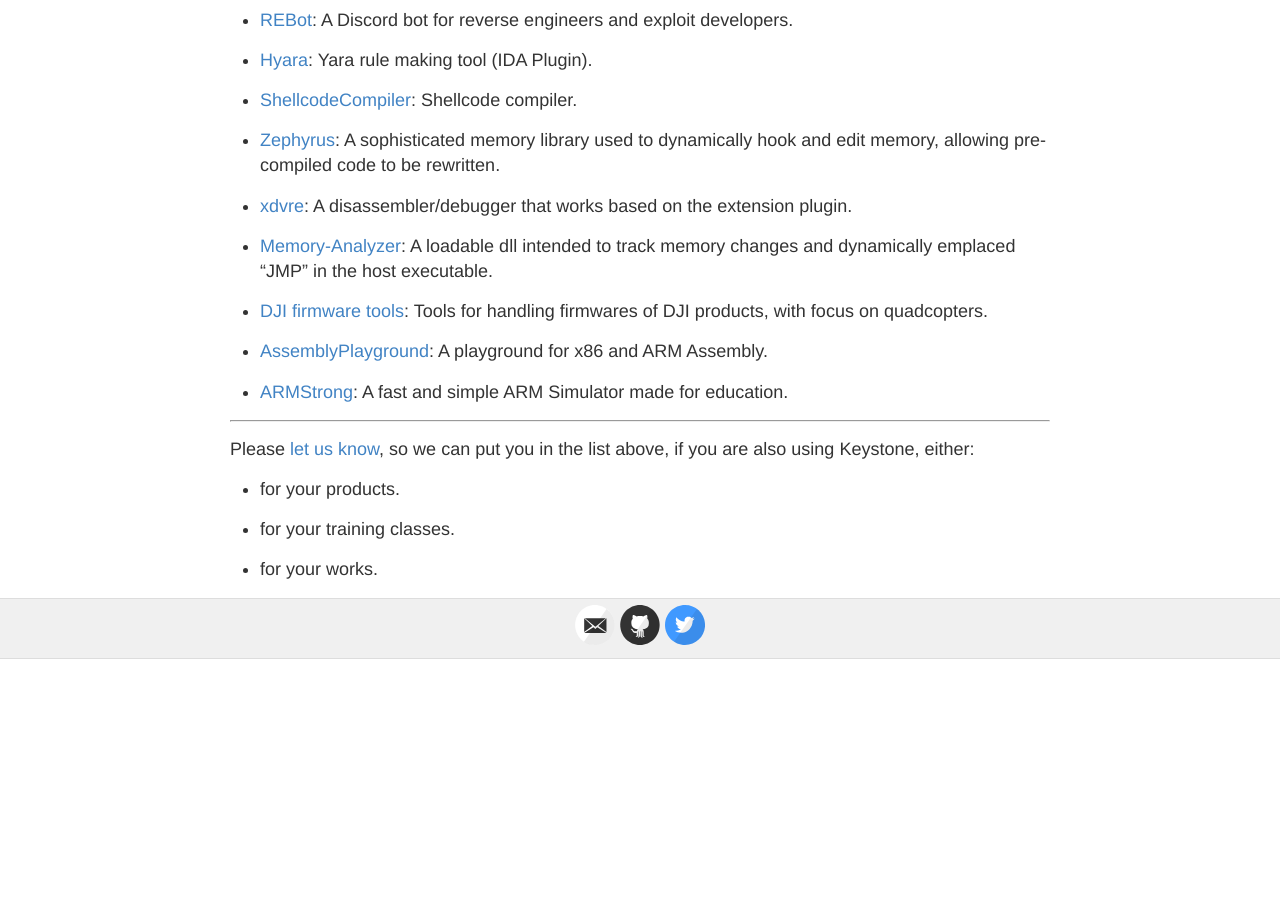
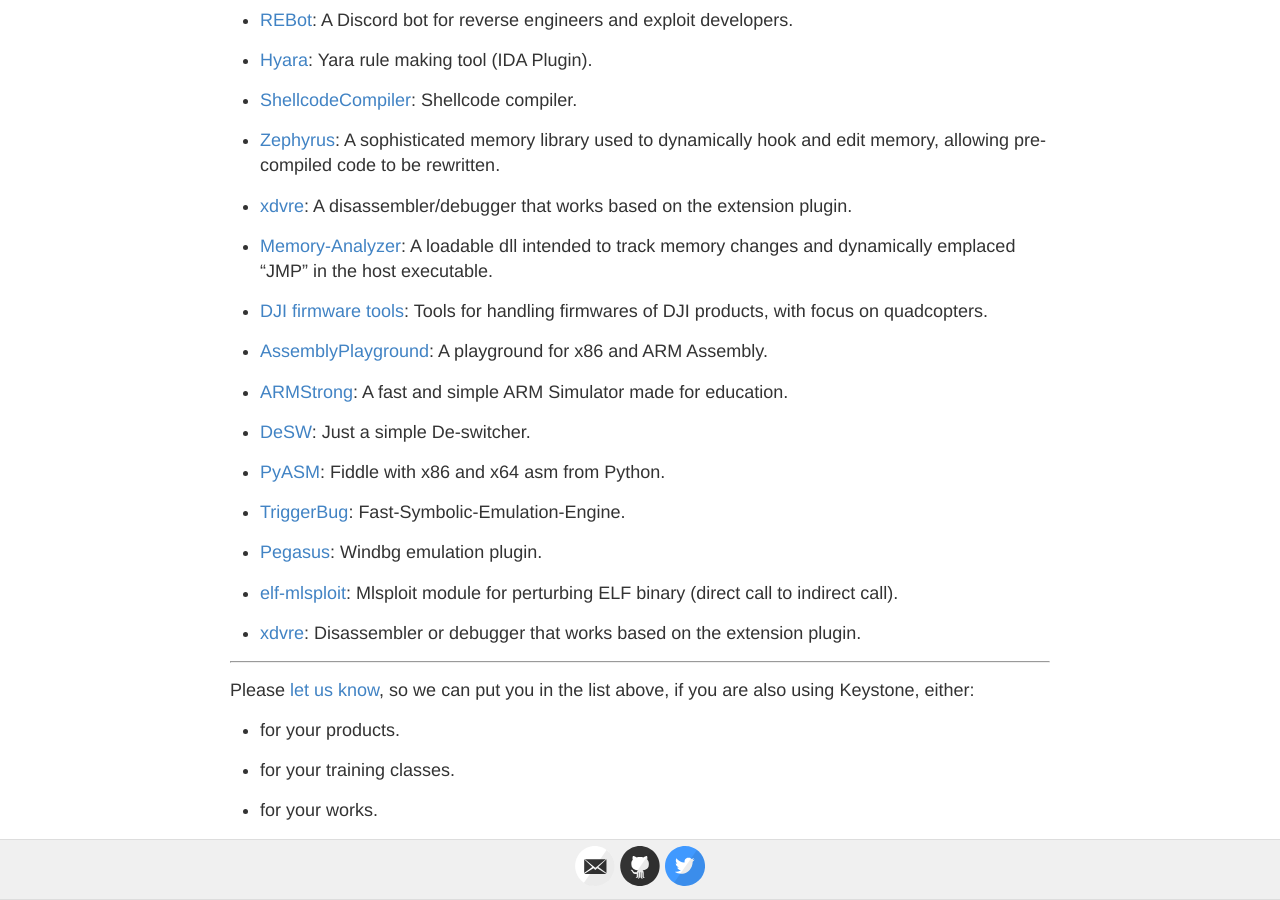
Before and after one commit to keystone-engine/keystone-engine.github.io, a Jekyll site: the page built from showcase.md, in a window 1280 px wide and 900 px high, scrolled down 3551 px. Built offline with Jekyll 4.4.1, drawn with Linux system fonts in a browser that asks for light colours; before the commit the page ends 4210 px from its top, so only the background shows below that.

Commit message:
showcase

```diff
--- a/showcase.md
+++ b/showcase.md
@@ -180,6 +180,18 @@
 
 - [ARMStrong](https://github.com/linouxis9/ARMStrong): A fast and simple ARM Simulator made for education.
 
+- [DeSW](https://github.com/dustnn/DeSW): Just a simple De-switcher.
+
+- [PyASM](https://github.com/MosheWagner/PyASM): Fiddle with x86 and x64 asm from Python.
+
+- [TriggerBug](https://github.com/notify-bibi/TriggerBug): Fast-Symbolic-Emulation-Engine.
+
+- [Pegasus](https://github.com/0a777h/pegasus): Windbg emulation plugin.
+
+- [elf-mlsploit](https://github.com/jinhojun/elf-mlsploit): Mlsploit module for perturbing ELF binary (direct call to indirect call).
+
+- [xdvre](https://github.com/xdvre/xdvre): Disassembler or debugger that works based on the extension plugin.
+
 
 ---
 
```
Also changed, not shown: other parts of showcase.md (+1 -1 lines).
